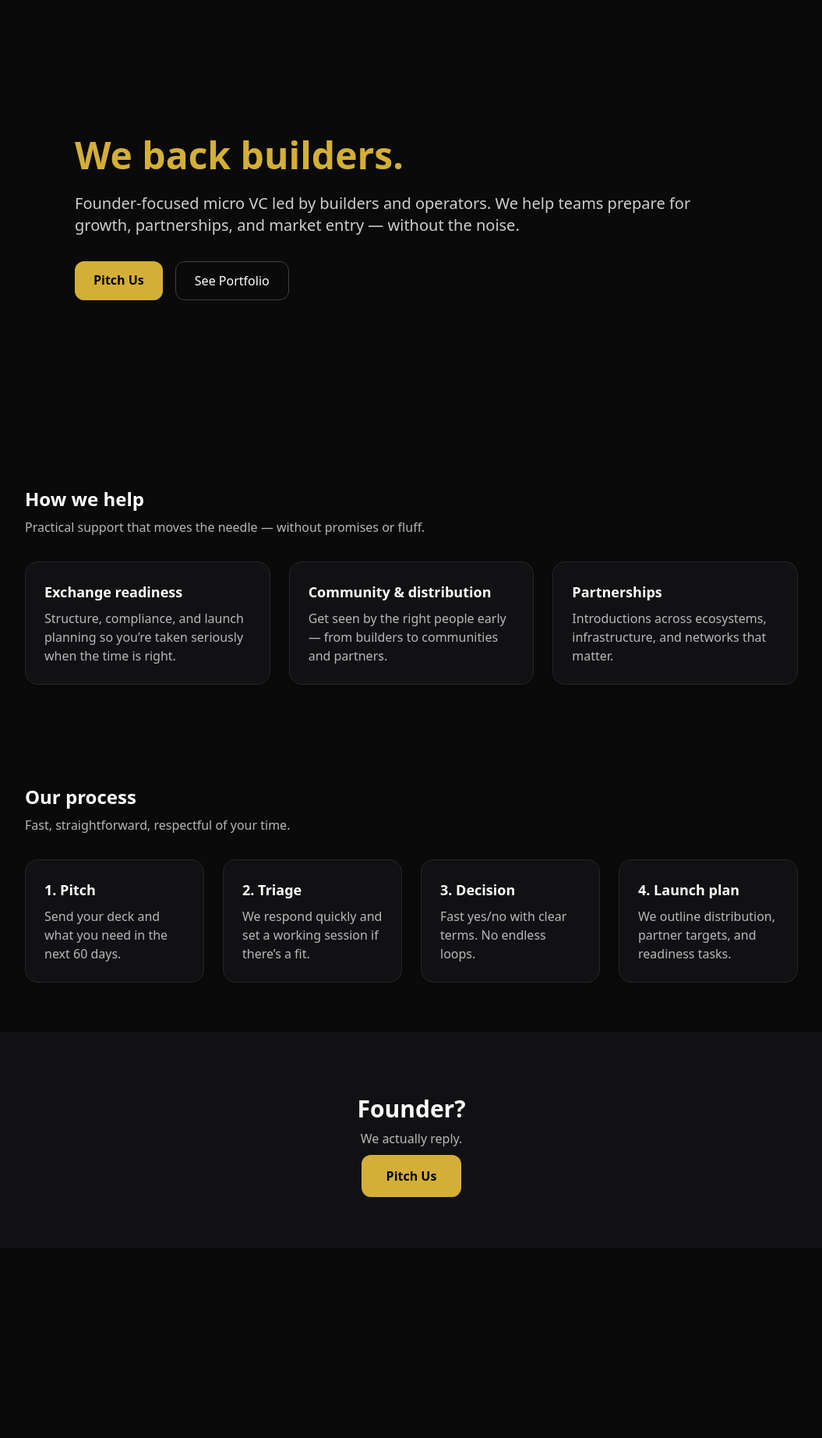
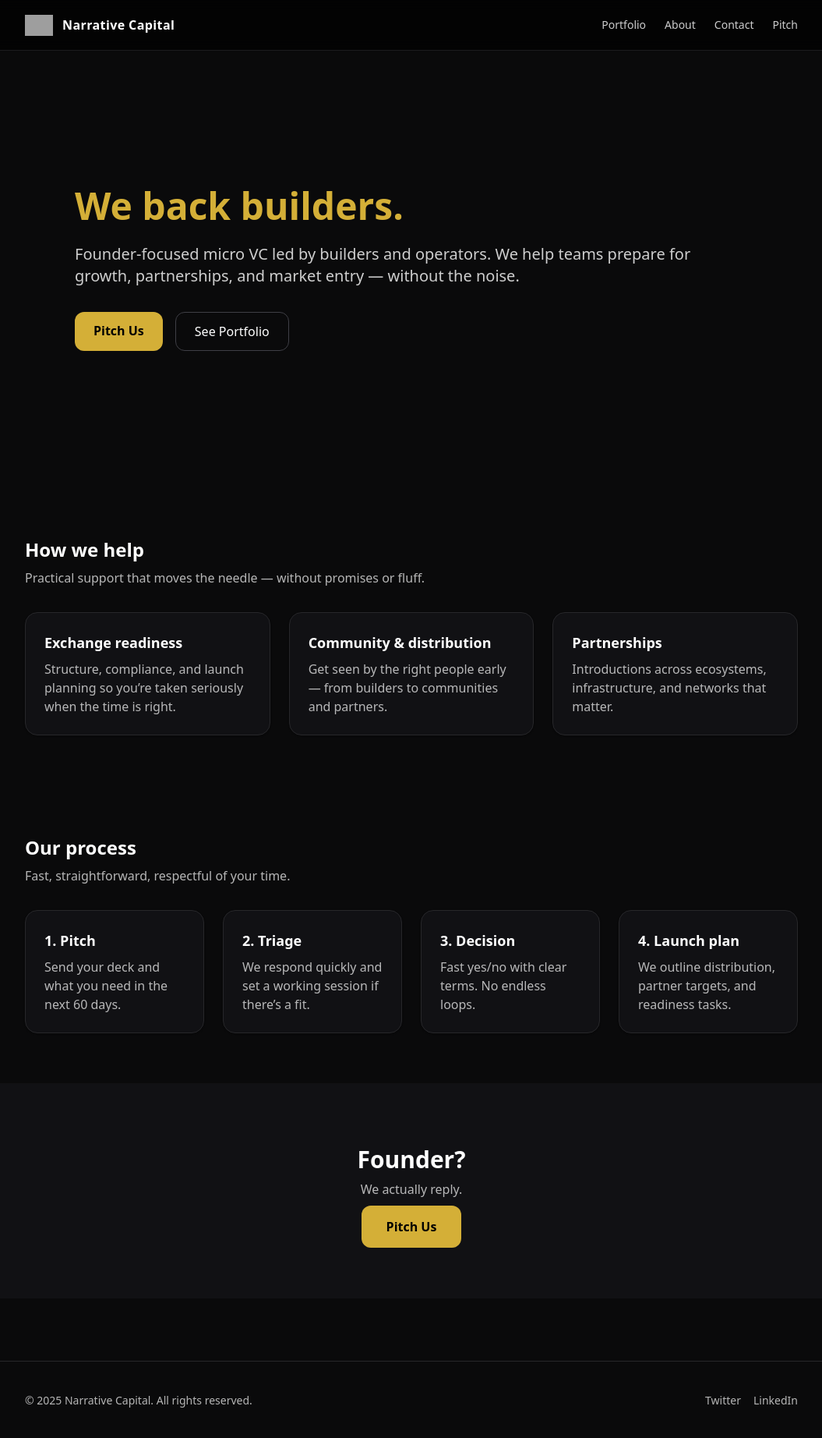
Before and after one commit to szrach/narrative-capital-site., a Next.js app: page / in a window 1280 px wide. Shown: the whole page at 78% size, without its empty margins (112-1167 px from the left). Before the commit the page ends 1600 px from the top, so only its background shows below. Built offline with nearby package versions, Linux system fonts and the light colour scheme; grey boxes are pictures that could not be loaded.

Commit message:
Update layout.js

```diff
--- a/app/layout.js
+++ b/app/layout.js
@@ -1,16 +1,20 @@
+import "./globals.css";
+import Header from "../components/Header";
+import Footer from "../components/Footer";
+
 export const metadata = {
   title: "Narrative Capital",
   description:
-    "Founder-focused micro VC backing crypto builders with capital and go-to-market clarity.",
+    "Founder-focused micro VC backing crypto builders with capital and go-to-market clarity."
 };
-
-import "./globals.css";
 
 export default function RootLayout({ children }) {
   return (
     <html lang="en">
-      <body style={{ background: "#0A0A0B", color: "#FFFFFF" }}>
+      <body className="bg-background text-foreground">
+        <Header />
         {children}
+        <Footer />
       </body>
     </html>
   );
```
